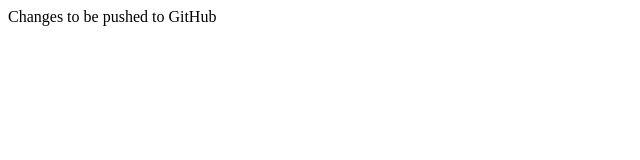
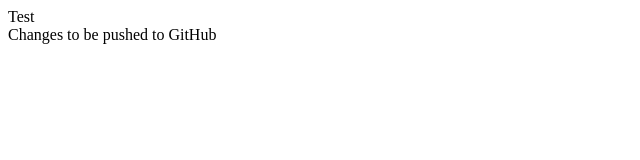
Before and after one commit to lucas-sio-rosa/git-demo, a plain HTML site: page web/index.html in a window 1280 px wide. Shown: the whole page, without its empty margins (0-640 px from the left). Drawn offline with Linux system fonts and the light colour scheme.

Commit message:
updating index.html

```diff
--- a/web/index.html
+++ b/web/index.html
@@ -6,7 +6,7 @@
   </head>
   <body>
     <nav></nav>
-    <header></header>
+    <header>Test</header>
     <main>Changes to be pushed to GitHub</main>
     <footer></footer>
   </body>
```
